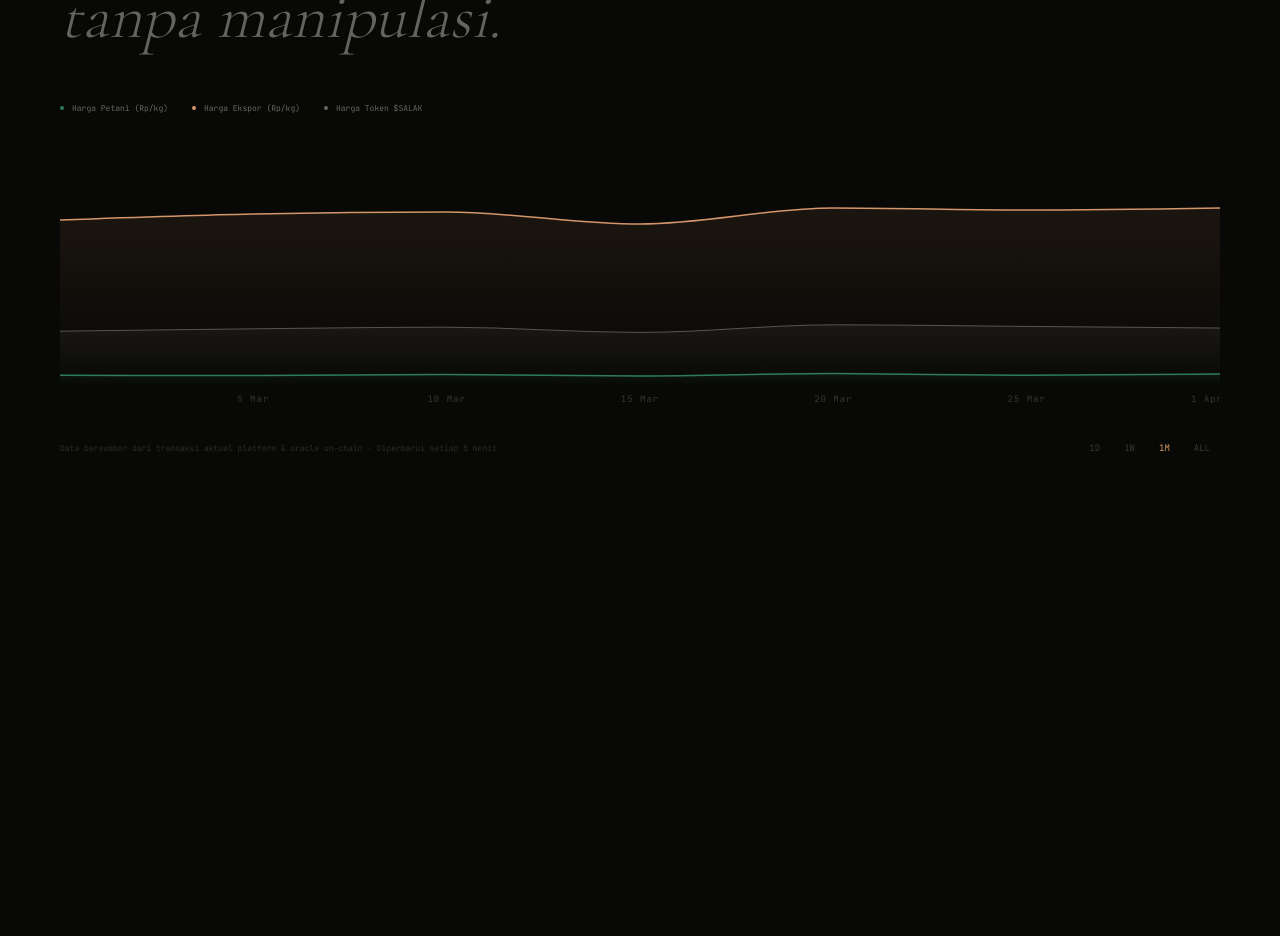
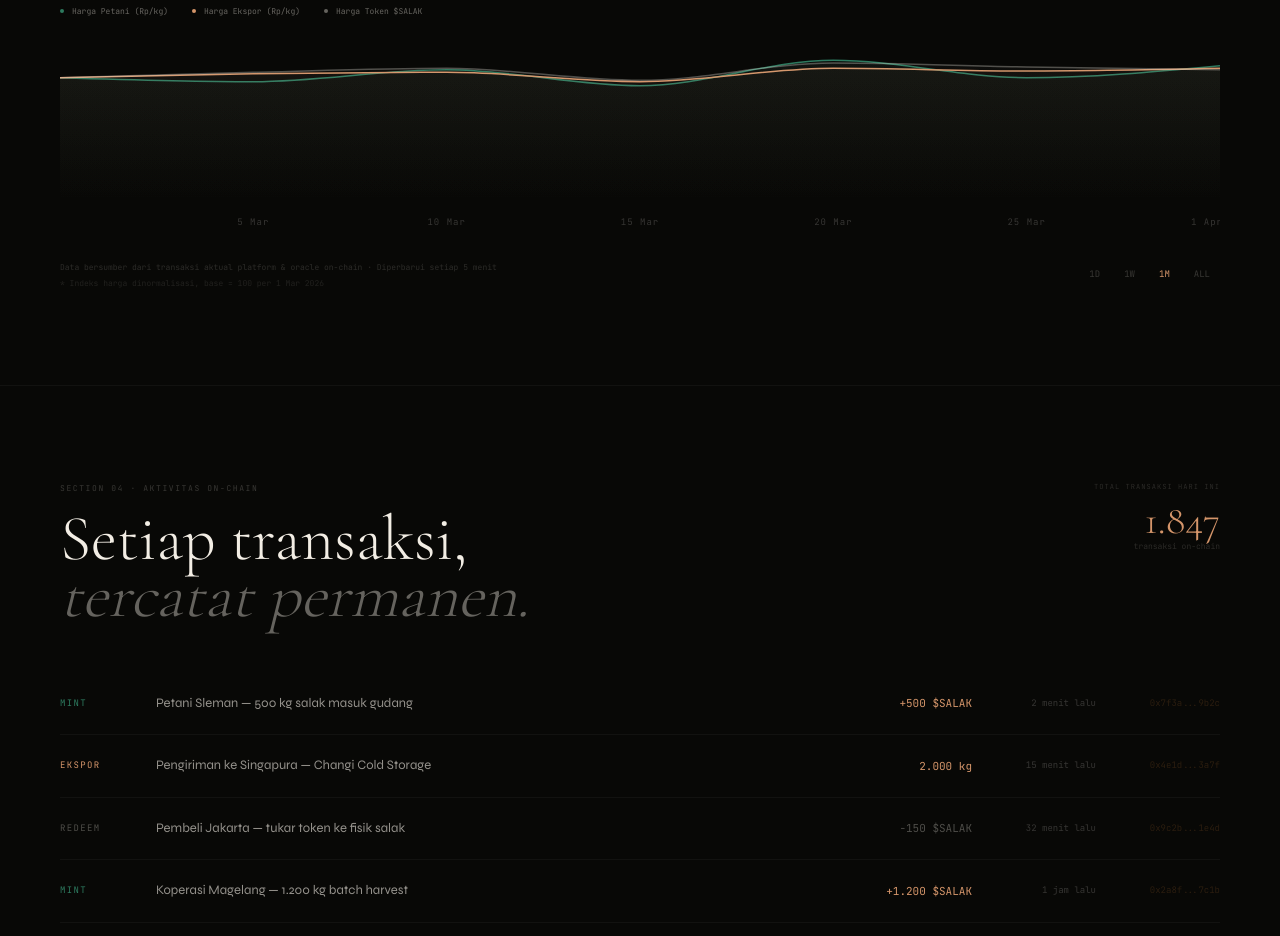
Before and after one commit to Faiz-abdurrachman/salak, a Next.js app: page /hub in a window 1280 px wide. Shown: the part 1860-2796 px from the top of the page. Before the commit the page ends 2415 px from the top, so only its background shows below. Built offline with nearby package versions, Linux system fonts and the light colour scheme.

Commit message:
add section 4 hub page

```diff
--- a/app/hub/page.tsx
+++ b/app/hub/page.tsx
@@ -6,13 +6,22 @@ import { AreaChart, Area, XAxis, YAxis, Tooltip, ResponsiveContainer } from 'rec
 
 export default function HubPage() {
   const priceData = [
-    { date: '1 Mar', salak: 3200, ekspor: 42000, token: 14200 },
-    { date: '5 Mar', salak: 3100, ekspor: 43500, token: 14800 },
-    { date: '10 Mar', salak: 3400, ekspor: 44000, token: 15200 },
-    { date: '15 Mar', salak: 3000, ekspor: 41000, token: 13900 },
-    { date: '20 Mar', salak: 3600, ekspor: 45000, token: 15800 },
-    { date: '25 Mar', salak: 3200, ekspor: 44500, token: 15400 },
-    { date: '1 Apr', salak: 3500, ekspor: 45000, token: 15000 },
+    { date: '1 Mar', petani: 100, ekspor: 100, token: 100 },
+    { date: '5 Mar', petani: 97, ekspor: 103, token: 104 },
+    { date: '10 Mar', petani: 106, ekspor: 104, token: 107 },
+    { date: '15 Mar', petani: 94, ekspor: 97, token: 98 },
+    { date: '20 Mar', petani: 113, ekspor: 107, token: 111 },
+    { date: '25 Mar', petani: 100, ekspor: 105, token: 108 },
+    { date: '1 Apr', petani: 109, ekspor: 107, token: 106 },
+  ]
+
+  const transactions = [
+    { type: 'MINT', desc: 'Petani Sleman — 500 kg salak masuk gudang', amount: '+500 $SALAK', time: '2 menit lalu', hash: '0x7f3a...9b2c', positive: true },
+    { type: 'EKSPOR', desc: 'Pengiriman ke Singapura — Changi Cold Storage', amount: '2.000 kg', time: '15 menit lalu', hash: '0x4e1d...3a7f', positive: true },
+    { type: 'REDEEM', desc: 'Pembeli Jakarta — tukar token ke fisik salak', amount: '-150 $SALAK', time: '32 menit lalu', hash: '0x9c2b...1e4d', positive: false },
+    { type: 'MINT', desc: 'Koperasi Magelang — 1.200 kg batch harvest', amount: '+1.200 $SALAK', time: '1 jam lalu', hash: '0x2a8f...7c1b', positive: true },
+    { type: 'TRANSFER', desc: 'Wallet importir Malaysia — pembelian wholesale', amount: '800 $SALAK', time: '1 jam lalu', hash: '0x6d4e...2f9a', positive: true },
+    { type: 'EKSPOR', desc: 'Pengiriman ke Hongkong — batch mingguan', amount: '5.000 kg', time: '3 jam lalu', hash: '0x1b7c...4e3d', positive: true },
   ]
 
   return (
@@ -318,8 +327,9 @@ export default function HubPage() {
       {/* 5. SECTION 3: HARGA & MARKET */}
       <section style={{
         background: '#080806',
-        padding: '96px 60px',
-        borderTop: '0.5px solid rgba(255,255,255,0.04)'
+        padding: '0 60px 96px',
+        borderTop: 'none',
+        marginTop: 0
       }}>
         {/* HEADER */}
         <div style={{ display: 'flex', justifyContent: 'space-between', alignItems: 'flex-start', marginBottom: '56px', flexWrap: 'wrap', gap: '32px' }}>
@@ -372,20 +382,20 @@ export default function HubPage() {
         </div>
 
         {/* CHART */}
-        <div style={{ width: '100%', height: '280px' }}>
-          <ResponsiveContainer width="100%" height={280}>
+        <div style={{ width: '100%', height: '200px' }}>
+          <ResponsiveContainer width="100%" height={200}>
             <AreaChart data={priceData} margin={{ top: 10, right: 0, left: 0, bottom: 0 }}>
               <defs>
                 <linearGradient id="gradSalak" x1="0" y1="0" x2="0" y2="1">
-                  <stop offset="5%" stopColor="#2d7a5f" stopOpacity={0.15} />
+                  <stop offset="5%" stopColor="#2d7a5f" stopOpacity={0.08} />
                   <stop offset="95%" stopColor="#2d7a5f" stopOpacity={0} />
                 </linearGradient>
                 <linearGradient id="gradEkspor" x1="0" y1="0" x2="0" y2="1">
-                  <stop offset="5%" stopColor="#D4956A" stopOpacity={0.15} />
+                  <stop offset="5%" stopColor="#D4956A" stopOpacity={0.06} />
                   <stop offset="95%" stopColor="#D4956A" stopOpacity={0} />
                 </linearGradient>
                 <linearGradient id="gradToken" x1="0" y1="0" x2="0" y2="1">
-                  <stop offset="5%" stopColor="#F2EDE4" stopOpacity={0.08} />
+                  <stop offset="5%" stopColor="#F2EDE4" stopOpacity={0.04} />
                   <stop offset="95%" stopColor="#F2EDE4" stopOpacity={0} />
                 </linearGradient>
               </defs>
@@ -401,17 +411,22 @@ export default function HubPage() {
                 labelStyle={{ color: 'rgba(242,237,228,0.4)' }}
                 itemStyle={{ color: '#F2EDE4' }}
               />
-              <Area type="monotone" dataKey="salak" stroke="#2d7a5f" strokeWidth={1.5} fill="url(#gradSalak)" />
+              <Area type="monotone" dataKey="petani" stroke="#2d7a5f" strokeWidth={1.5} fill="url(#gradSalak)" />
               <Area type="monotone" dataKey="ekspor" stroke="#D4956A" strokeWidth={1.5} fill="url(#gradEkspor)" />
-              <Area type="monotone" dataKey="token" stroke="rgba(242,237,228,0.3)" strokeWidth={1} fill="url(#gradToken)" />
+              <Area type="monotone" dataKey="token" stroke="rgba(242,237,228,0.3)" strokeWidth={1.5} fill="url(#gradToken)" />
             </AreaChart>
           </ResponsiveContainer>
         </div>
 
         {/* CATATAN BAWAH CHART */}
         <div style={{ display: 'flex', justifyContent: 'space-between', alignItems: 'center', marginTop: '20px', flexWrap: 'wrap', gap: '16px' }}>
-          <div style={{ fontFamily: 'var(--font-jetbrains)', fontSize: '8px', opacity: 0.15 }}>
-            Data bersumber dari transaksi aktual platform & oracle on-chain &middot; Diperbarui setiap 5 menit
+          <div style={{ display: 'flex', flexDirection: 'column', gap: '4px' }}>
+            <div style={{ fontFamily: 'var(--font-jetbrains)', fontSize: '8px', opacity: 0.15 }}>
+              Data bersumber dari transaksi aktual platform & oracle on-chain &middot; Diperbarui setiap 5 menit
+            </div>
+            <div style={{ fontFamily: 'var(--font-jetbrains)', fontSize: '8px', opacity: 0.1 }}>
+              * Indeks harga dinormalisasi, base = 100 per 1 Mar 2026
+            </div>
           </div>
           <div style={{ display: 'flex', gap: '4px' }}>
             {['1D', '1W', '1M', 'ALL'].map(tm => (
@@ -428,6 +443,79 @@ export default function HubPage() {
         </div>
       </section>
 
+      {/* 6. SECTION 4: AKTIVITAS TRANSAKSI */}
+      <section style={{ background: '#080806', padding: '96px 60px', borderTop: '0.5px solid rgba(255,255,255,0.04)' }}>
+        {/* HEADER */}
+        <div style={{ display: 'flex', justifyContent: 'space-between', alignItems: 'flex-start', marginBottom: '48px', flexWrap: 'wrap', gap: '32px' }}>
+          {/* Kiri */}
+          <div>
+            <div style={{ fontFamily: 'var(--font-jetbrains)', fontSize: '8px', letterSpacing: '0.2em', opacity: 0.2, marginBottom: '16px', textTransform: 'uppercase' }}>
+              SECTION 04 &middot; AKTIVITAS ON-CHAIN
+            </div>
+            <div style={{ fontFamily: 'var(--font-cormorant)', fontWeight: 300, fontSize: 'clamp(48px, 5vw, 72px)', color: '#F2EDE4', lineHeight: 0.9 }}>
+              Setiap transaksi,
+            </div>
+            <div style={{ fontFamily: 'var(--font-cormorant)', fontWeight: 300, fontSize: 'clamp(48px, 5vw, 72px)', color: 'rgba(242,237,228,0.4)', lineHeight: 0.9, fontStyle: 'italic' }}>
+              tercatat permanen.
+            </div>
+          </div>
+
+          {/* Kanan */}
+          <div style={{ display: 'flex', flexDirection: 'column', alignItems: 'flex-end' }}>
+            <div style={{ fontFamily: 'var(--font-jetbrains)', fontSize: '7px', color: 'rgba(242,237,228,0.15)', letterSpacing: '0.15em', marginBottom: '8px', textAlign: 'right' }}>
+              TOTAL TRANSAKSI HARI INI
+            </div>
+            <div style={{ fontFamily: 'var(--font-cormorant)', fontWeight: 300, fontSize: '40px', color: '#D4956A', lineHeight: 1 }}>
+              1.847
+            </div>
+            <div style={{ fontFamily: 'var(--font-jetbrains)', fontSize: '8px', color: 'rgba(242,237,228,0.15)', textAlign: 'right' }}>
+              transaksi on-chain
+            </div>
+          </div>
+        </div>
+
+        {/* FEED TRANSAKSI */}
+        <div style={{ display: 'flex', flexDirection: 'column', gap: 0 }}>
+          {transactions.map((tx, i) => {
+            let typeColor = '#fff';
+            if (tx.type === 'MINT') typeColor = '#2d7a5f';
+            else if (tx.type === 'EKSPOR') typeColor = '#D4956A';
+            else if (tx.type === 'REDEEM') typeColor = 'rgba(242,237,228,0.3)';
+            else if (tx.type === 'TRANSFER') typeColor = 'rgba(184,115,51,0.5)';
+
+            return (
+              <div key={i} style={{ borderBottom: '0.5px solid rgba(255,255,255,0.04)', padding: '20px 0', display: 'flex', alignItems: 'center', gap: '24px', flexWrap: 'wrap' }}>
+                <div style={{ width: '72px', flexShrink: 0, padding: '4px 0', fontFamily: 'var(--font-jetbrains)', fontSize: '9px', letterSpacing: '0.15em', color: typeColor }}>
+                  {tx.type}
+                </div>
+                <div style={{ flex: 1, fontFamily: 'var(--font-syne)', fontSize: '13px', color: 'rgba(242,237,228,0.6)', minWidth: '200px' }}>
+                  {tx.desc}
+                </div>
+                <div style={{ width: '140px', flexShrink: 0, textAlign: 'right', fontFamily: 'var(--font-jetbrains)', fontSize: '11px', color: tx.positive ? '#D4956A' : 'rgba(242,237,228,0.3)' }}>
+                  {tx.amount}
+                </div>
+                <div style={{ width: '100px', flexShrink: 0, textAlign: 'right', fontFamily: 'var(--font-jetbrains)', fontSize: '9px', color: 'rgba(242,237,228,0.2)' }}>
+                  {tx.time}
+                </div>
+                <div style={{ width: '100px', flexShrink: 0, textAlign: 'right', fontFamily: 'var(--font-jetbrains)', fontSize: '9px', color: 'rgba(184,115,51,0.2)' }}>
+                  {tx.hash}
+                </div>
+              </div>
+            )
+          })}
+        </div>
+
+        {/* FOOTER */}
+        <div style={{ marginTop: '32px', display: 'flex', justifyContent: 'space-between', alignItems: 'center', flexWrap: 'wrap', gap: '16px' }}>
+          <div style={{ fontFamily: 'var(--font-jetbrains)', fontSize: '8px', color: 'rgba(242,237,228,0.15)' }}>
+            Menampilkan 6 dari 1.847 transaksi hari ini
+          </div>
+          <div style={{ fontFamily: 'var(--font-jetbrains)', fontSize: '9px', color: 'rgba(184,115,51,0.4)', cursor: 'pointer' }}>
+            Lihat semua di blockchain explorer &rarr;
+          </div>
+        </div>
+      </section>
+
     </main>
   )
 }
```
